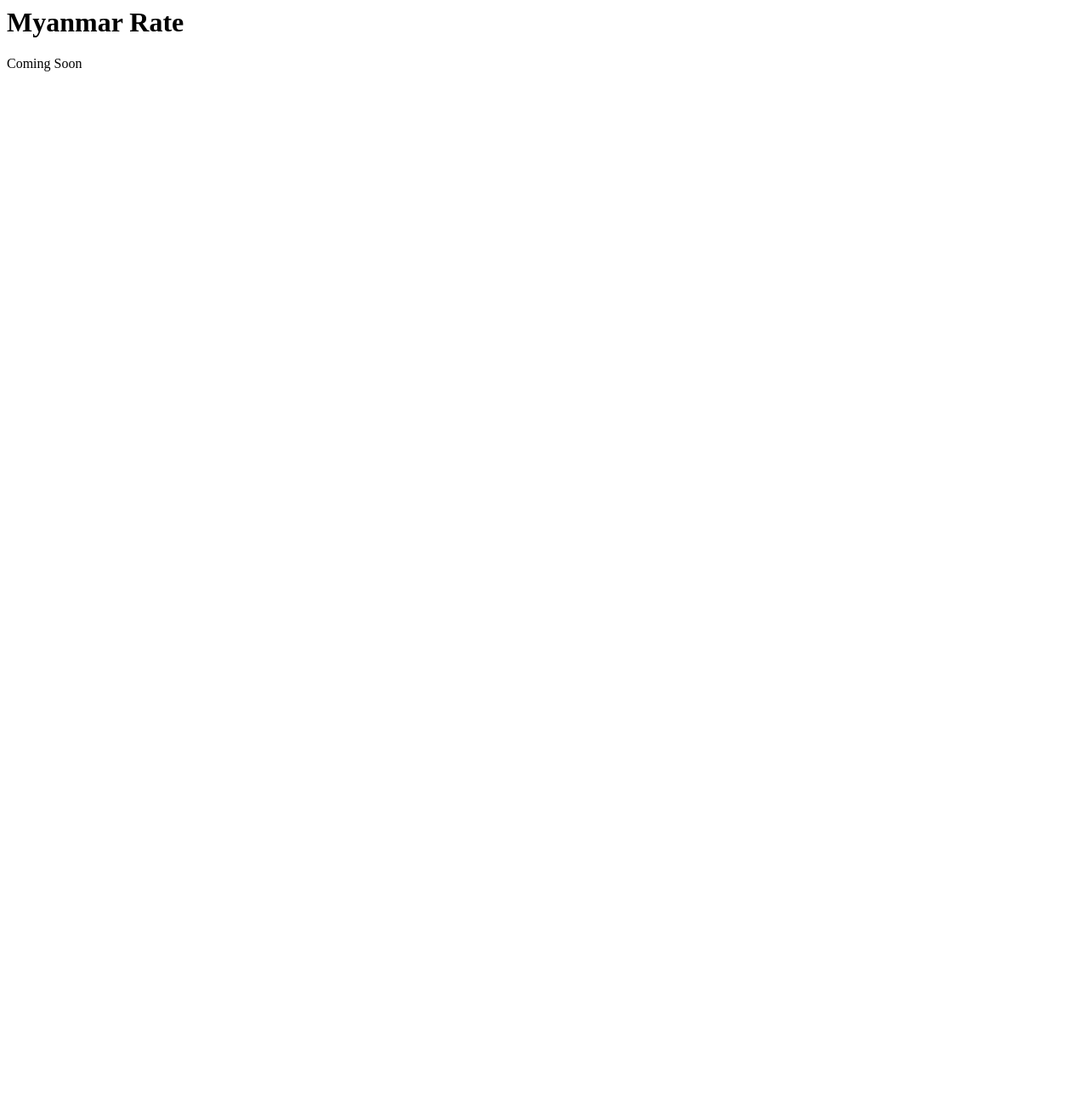
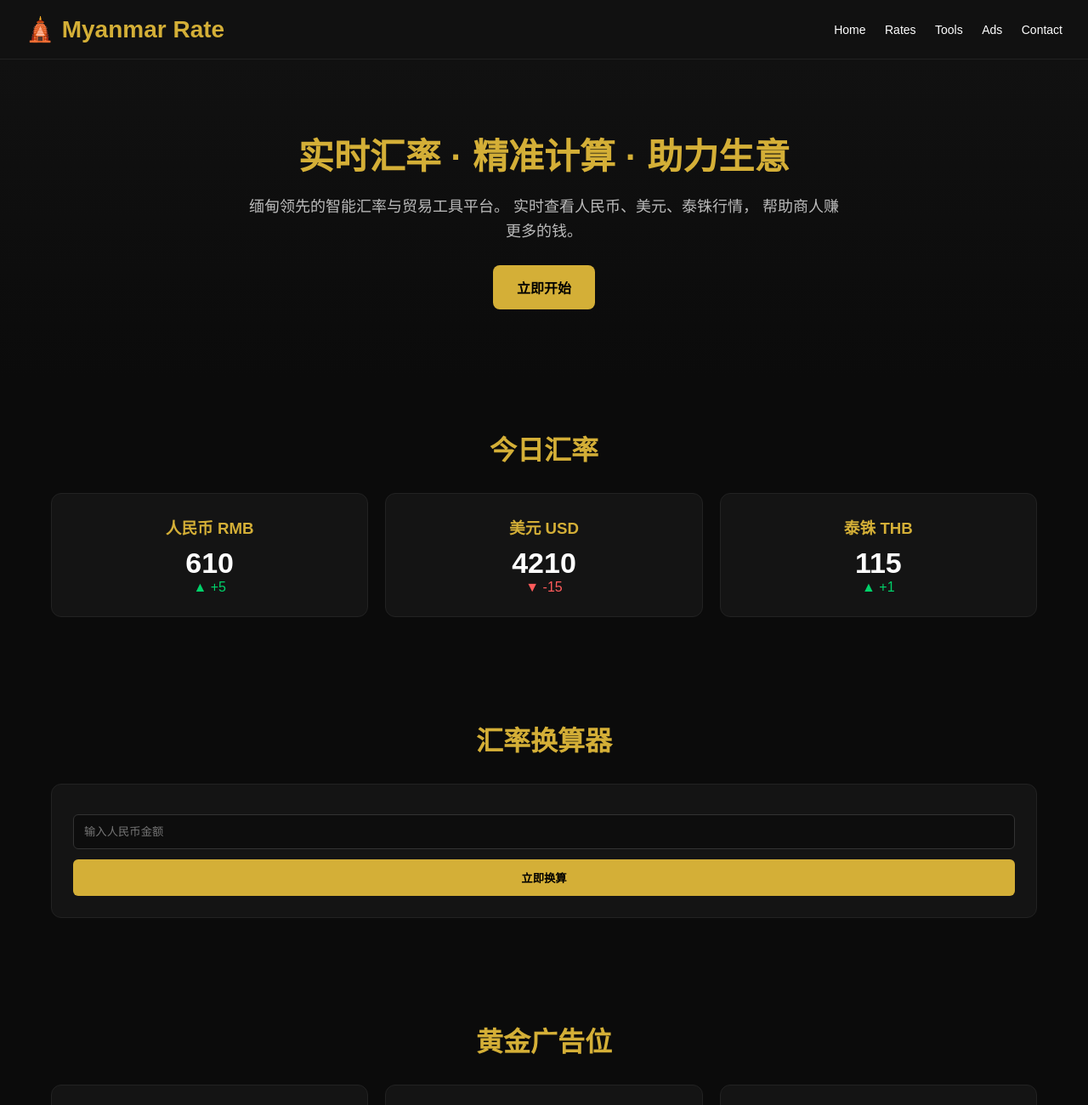
Before and after one commit to leizongyao034-oss/myanmar-rate, a plain HTML site: page index.html in a window 1280 px wide. Shown: the top 1300 px of the page at 85% size. Before the commit the page ends 800 px from the top, so only its background shows below. Drawn offline with Linux system fonts and the light colour scheme.

Commit message:
更新 index.html

```diff
--- a/index.html
+++ b/index.html
@@ -1,2 +1,241 @@
-<h1>Myanmar Rate</h1>
-<p>Coming Soon</p>
+<!DOCTYPE html>
+<html lang="zh">
+<head>
+<meta charset="UTF-8">
+<meta name="viewport" content="width=device-width,initial-scale=1.0">
+<title>Myanmar Rate</title>
+
+<style>
+*{
+margin:0;
+padding:0;
+box-sizing:border-box;
+font-family:Arial,Helvetica,sans-serif;
+}
+
+body{
+background:#0b0b0b;
+color:#fff;
+}
+
+header{
+display:flex;
+justify-content:space-between;
+align-items:center;
+padding:18px 30px;
+background:#111;
+border-bottom:1px solid #222;
+position:sticky;
+top:0;
+}
+
+.logo{
+font-size:28px;
+font-weight:bold;
+color:#d4af37;
+}
+
+nav a{
+color:#fff;
+text-decoration:none;
+margin-left:18px;
+font-size:14px;
+}
+
+.hero{
+text-align:center;
+padding:80px 20px;
+background:linear-gradient(180deg,#111,#0b0b0b);
+}
+
+.hero h1{
+font-size:42px;
+color:#d4af37;
+margin-bottom:18px;
+}
+
+.hero p{
+font-size:18px;
+color:#bbb;
+max-width:700px;
+margin:auto;
+line-height:1.6;
+}
+
+.btn{
+display:inline-block;
+margin-top:25px;
+padding:14px 28px;
+background:#d4af37;
+color:#000;
+text-decoration:none;
+font-weight:bold;
+border-radius:8px;
+}
+
+.section{
+max-width:1200px;
+margin:auto;
+padding:60px 20px;
+}
+
+.title{
+text-align:center;
+font-size:32px;
+color:#d4af37;
+margin-bottom:30px;
+}
+
+.grid{
+display:grid;
+grid-template-columns:repeat(auto-fit,minmax(250px,1fr));
+gap:20px;
+}
+
+.card{
+background:#141414;
+padding:25px;
+border-radius:12px;
+border:1px solid #222;
+text-align:center;
+}
+
+.card h3{
+margin-bottom:10px;
+color:#d4af37;
+}
+
+.rate{
+font-size:34px;
+font-weight:bold;
+}
+
+.green{
+color:#00d26a;
+}
+
+.red{
+color:#ff5b5b;
+}
+
+input{
+width:100%;
+padding:12px;
+margin-top:10px;
+background:#0d0d0d;
+border:1px solid #333;
+color:#fff;
+border-radius:6px;
+}
+
+button{
+width:100%;
+padding:12px;
+margin-top:12px;
+background:#d4af37;
+border:none;
+font-weight:bold;
+cursor:pointer;
+border-radius:6px;
+}
+
+footer{
+text-align:center;
+padding:35px;
+color:#666;
+border-top:1px solid #222;
+margin-top:50px;
+}
+</style>
+</head>
+
+<body>
+
+<header>
+<div class="logo">🛕 Myanmar Rate</div>
+
+<nav>
+<a href="#">Home</a>
+<a href="#">Rates</a>
+<a href="#">Tools</a>
+<a href="#">Ads</a>
+<a href="#">Contact</a>
+</nav>
+</header>
+
+<section class="hero">
+<h1>实时汇率 · 精准计算 · 助力生意</h1>
+
+<p>
+缅甸领先的智能汇率与贸易工具平台。
+实时查看人民币、美元、泰铢行情，
+帮助商人赚更多的钱。
+</p>
+
+<a href="#" class="btn">立即开始</a>
+</section>
+
+<section class="section">
+<h2 class="title">今日汇率</h2>
+
+<div class="grid">
+
+<div class="card">
+<h3>人民币 RMB</h3>
+<div class="rate">610</div>
+<p class="green">▲ +5</p>
+</div>
+
+<div class="card">
+<h3>美元 USD</h3>
+<div class="rate">4210</div>
+<p class="red">▼ -15</p>
+</div>
+
+<div class="card">
+<h3>泰铢 THB</h3>
+<div class="rate">115</div>
+<p class="green">▲ +1</p>
+</div>
+
+</div>
+</section>
+
+<section class="section">
+<h2 class="title">汇率换算器</h2>
+
+<div class="card">
+<input placeholder="输入人民币金额">
+<button>立即换算</button>
+</div>
+</section>
+
+<section class="section">
+<h2 class="title">黄金广告位</h2>
+
+<div class="grid">
+
+<div class="card">
+<h3>汇款公司</h3>
+<p>中国 → 缅甸 快速到账</p>
+</div>
+
+<div class="card">
+<h3>物流公司</h3>
+<p>昆明直达曼德勒</p>
+</div>
+
+<div class="card">
+<h3>手机批发</h3>
+<p>全缅最低价供应</p>
+</div>
+
+</div>
+</section>
+
+<footer>
+© 2026 Myanmar Rate | Smart Exchange Platform
+</footer>
+
+</body>
+</html>
```
